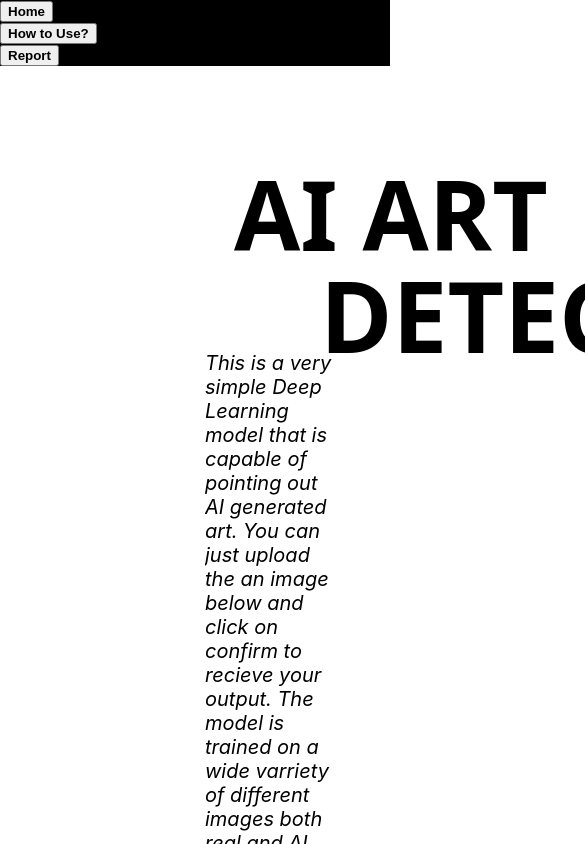
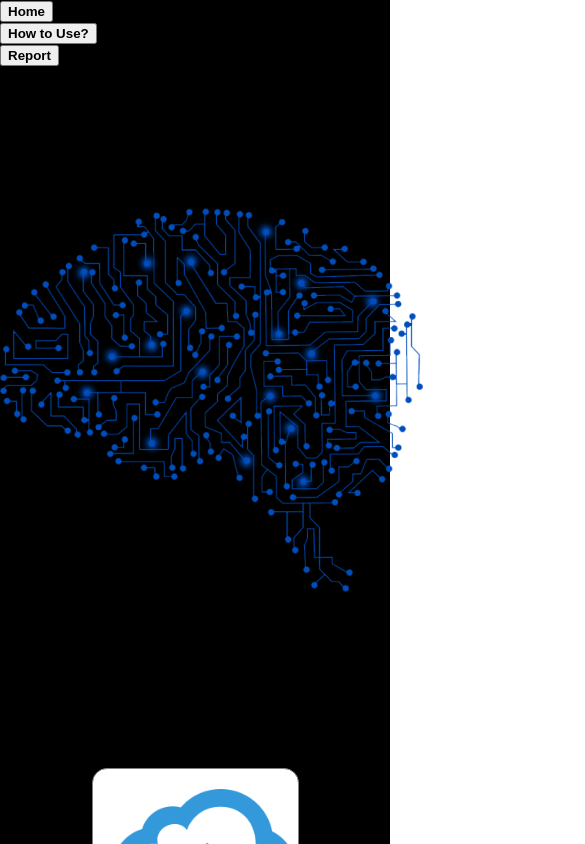
Before and after one commit to TheDunkinDude/React_Web_App_AI_art_Detector, a React (Create React App) app: page / in a window 390 px wide. Shown: the top 844 px of the page, 585 px wide, since content can reach past the window. Built offline with nearby package versions, Linux system fonts and the light colour scheme.

Commit message:
Update mainbody.css - responsiveness

```diff
--- a/src/mainbody.css
+++ b/src/mainbody.css
@@ -1,15 +1,15 @@
+@media only screen and (min-width: 1024px){
   .MainBody{
     padding : 25px;
 
     background-color: white;
   }
 
-
     .ai_art{
       position: absolute;
       width: 513px;
       height: 136px;
-    left: 234px;
+      left: 20%;
       top: 80px;
       font-family: system-ui, -apple-system, BlinkMacSystemFont, 'Segoe UI', Roboto, Oxygen, Ubuntu, Cantarell, 'Open Sans', 'Helvetica Neue', sans-serif;
       font-style: normal;
@@ -23,7 +23,7 @@
       position: absolute;
       width: 694px;
       height: 130px;
-    left: 320px;
+      left: 25%;
       top: 178px;
       font-family: system-ui, -apple-system, BlinkMacSystemFont, 'Segoe UI', Roboto, Oxygen, Ubuntu, Cantarell, 'Open Sans', 'Helvetica Neue', sans-serif;
       font-style: normal;
@@ -42,12 +42,13 @@
       overflow-x: hidden;
       padding-top: 20px;
       font-size: 20px;
-    margin-left: 180px;
+      margin-left: 20%;
     }
 
     .interactable{
       padding-left: 15px;
       padding-right: 15px;
+      padding-top: 15px;
       margin: auto;
       text-align: center;
     }
@@ -55,6 +56,8 @@
     position: absolute;
     width: 404px;
     height: 367px;
-  left: 950px;
+    left: 65%;
     top: 160px;
   }
+
+}
```
Lines whose indentation alone changed are shown as unchanged.
